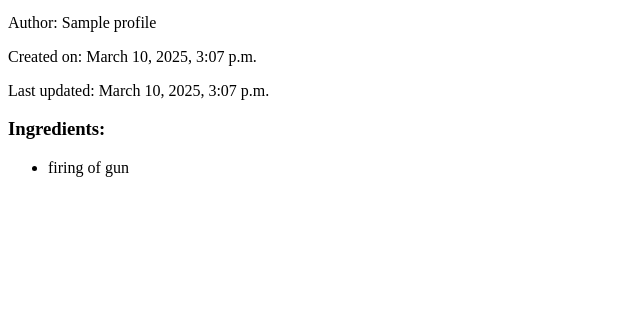
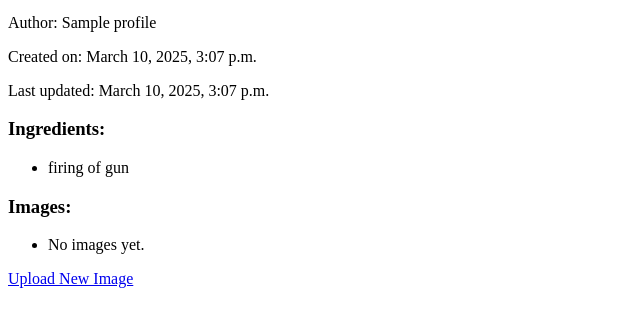
Before and after one commit to 01111000x/recipebook-ensina-alexandrajancelmae, a Django app: page /recipe/2/ in a window 1280 px wide. Shown: the part 211-538 px from the top of the page, without its empty margins (0-640 px from the left). Run offline with Django 5.2, Linux system fonts and the light colour scheme; a user stored in the database is signed in; data comes from the database, SQL or seed files in the repository; tables that the repository leaves empty hold one stand-in row (values such as "Sample post").

Commit message:
modified Recipe Detail template

```diff
--- a/ledger/templates/ledger/recipe_detail.html
+++ b/ledger/templates/ledger/recipe_detail.html
@@ -1,4 +1,5 @@
 {% extends 'ledger/base.html' %}
+{% load static %}
 
 {% block page_title %}Recipe Detail{% endblock %}
 
@@ -7,6 +8,7 @@
 <p>Author: {{ recipe.author.profile.name }}</p>
 <p>Created on: {{ recipe.created_on|date:"F j, Y, g:i a" }}</p>
 <p>Last updated: {{ recipe.updated_on|date:"F j, Y, g:i a" }}</p>
+
 <h3>Ingredients:</h3>
 <ul>
     {% for recipe_ingredient in recipe.ingredients.all %}
@@ -15,4 +17,20 @@
 		<li>No ingredients added yet.</li>
 	{% endfor %}
 </ul>
+
+<h3>Images:</h3>
+<ul>
+    {% for img in recipe.images.all %}
+        <li>
+            <img src="{{ img.image.url }}" alt="{{ img.description }}" style="max-width:300px;">
+            <p>{{ img.description }}</p>
+        </li>
+    {% empty %}
+        <li>No images yet.</li>
+    {% endfor %}
+</ul>
+
+<p>
+    <a href="{% url 'add_recipe_image' recipe.pk %}">Upload New Image</a>
+</p>
 {% endblock %}
```
